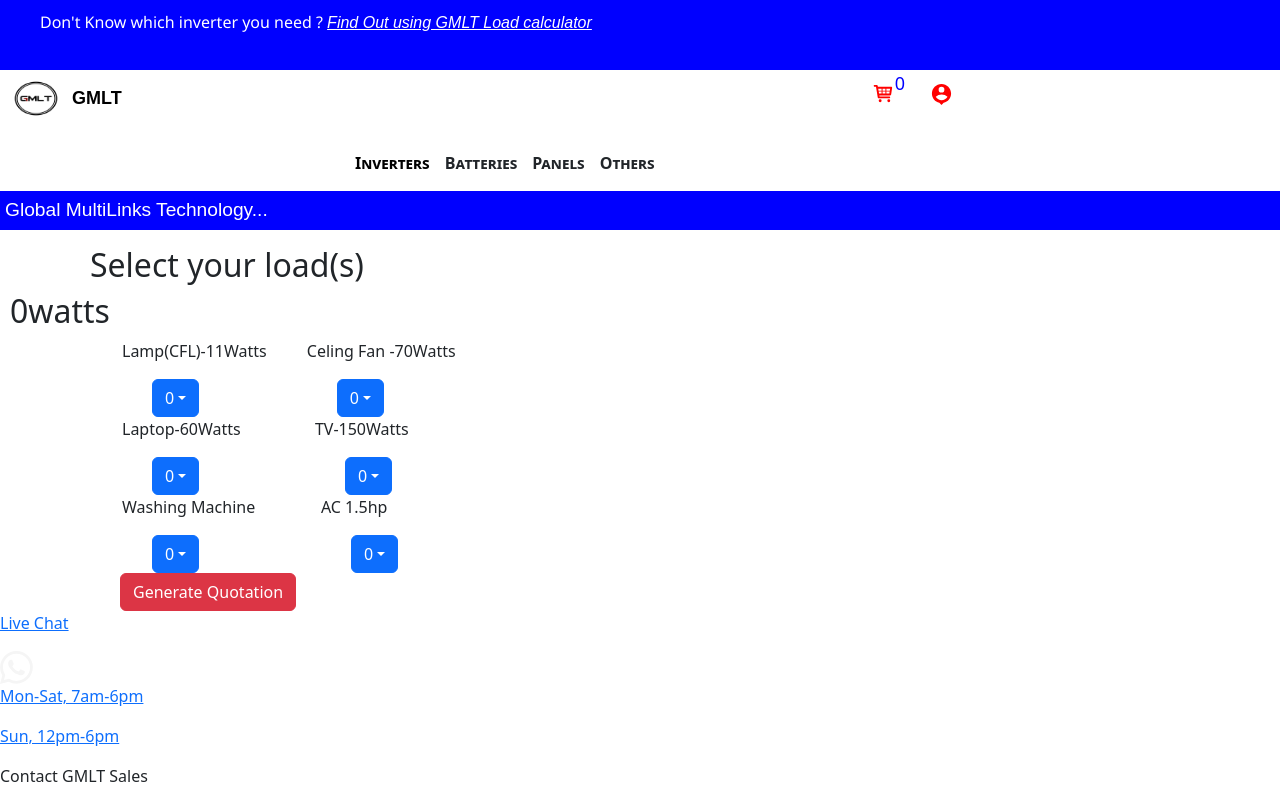
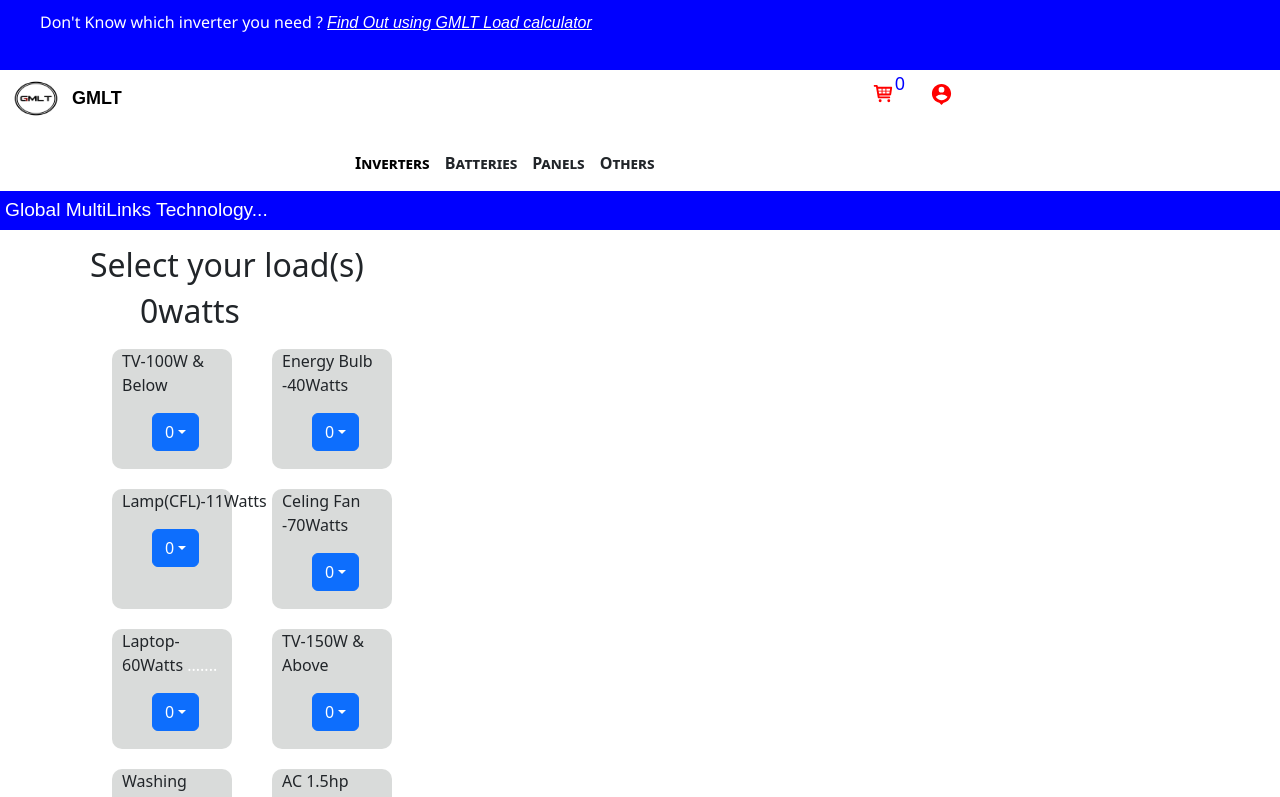
Before and after one commit to Global-Multilink-Technology/globalmultilinktechnology, a React (Create React App) app: page /gmltCalculator in a window 1280 px wide. Shown: the top 797 px of the page. Built offline with nearby package versions, Linux system fonts and the light colour scheme.

Commit message:
updated quotation calculation

```diff
--- a/src/GMLTCalculator/GMLTcalculator.css
+++ b/src/GMLTCalculator/GMLTcalculator.css
@@ -1,4 +1,9 @@
 
+.power
+{
+ margin-left: 145px;
+
+}
 
 @media screen and (max-width: 400px) /* Mobile */
 {
@@ -9,6 +14,10 @@
    .header
    {
       margin-left: 70px;
+   }
+   .headerX
+   {
+      margin-left: 140px;
    }
    .power
    {
@@ -22,6 +31,12 @@
        border-color: black;
        border-radius: 10px;
        margin-left: 20px;
+       width: 120px;
+       height: 120px;
+       border: 20px solid #969696;
+       background: #d9dbda;
+       margin: 10px
+
    }
     .dropdowncontainer
     {
@@ -53,6 +68,11 @@
    {
       margin-left: 90px;
    }
+
+   .headerX
+   {
+      margin-left: 140px;
+   }
    .power
    {
     margin-left: 155px;
@@ -65,6 +85,11 @@
        border-color: black;
        border-radius: 10px;
        margin-left: 30px;
+       width: 120px;
+       height: 120px;
+       border: 20px solid #969696;
+       background: #d9dbda;
+       margin: 10px
    }
     .dropdowncontainer
     {
--- a/src/GMLTCalculator/gmltCalculator.jsx
+++ b/src/GMLTCalculator/gmltCalculator.jsx
@@ -18,32 +18,33 @@
     const [Fan,setFan] = useState(0);
     const [Laptop_60W,setLaptop_60W] = useState(0);
     const [TV_150W,setTV_150W] = useState(0);
+    const [TV_100WBELOW,setTV_100WBELOW] = useState(0);
     const [AC_1_5hp,setAC_1_5hp] = useState(0);
     const [WashingMachine_300W,setWashigMachine_300W] = useState(0);
 
     const updateWashingMachine_300W = (data)=>
     {
         setWashigMachine_300W(data)
-        setLoad((CFL_14W*14)+(Fan*70)+(Laptop_60W*60)+(TV_150W*150)+(AC_1_5hp*1118.55)+(data*300))
+        setLoad((CFL_14W*14)+(Fan*70)+(Laptop_60W*60)+(TV_150W*300)+(TV_100WBELOW*100)+(AC_1_5hp*1118.55)+(data*300))
 
     }
     const updateAC_1_5hp = (data)=>
     {
         setAC_1_5hp(data)
-        setLoad((CFL_14W*14)+(Fan*70)+(Laptop_60W*60)+(TV_150W*150)+(data*1118.55)+(WashingMachine_300W*300))
+        setLoad((CFL_14W*14)+(Fan*70)+(Laptop_60W*60)+(TV_150W*300)+(TV_100WBELOW*100)+(data*1118.55)+(WashingMachine_300W*300))
 
     }
     const updateCFL_14W = (data)=>
     {
         setCFL_14W(data)
-        setLoad((data*14)+(Fan*70)+(Laptop_60W*60)+(TV_150W*150)+(AC_1_5hp*1118.55)+(WashingMachine_300W*300))
+        setLoad((data*14)+(Fan*70)+(Laptop_60W*60)+(TV_150W*300)+(TV_100WBELOW*100)+(AC_1_5hp*1118.55)+(WashingMachine_300W*300))
 
     }
 
     const updateFan = (data)=>
     {
         setFan(data)
-        setLoad((CFL_14W*14)+(data*70)+(Laptop_60W*60)+(TV_150W*150)+(AC_1_5hp*1118.55)+(WashingMachine_300W*300))
+        setLoad((CFL_14W*14)+(data*70)+(Laptop_60W*60)+(TV_150W*300)+(TV_100WBELOW*100)+(AC_1_5hp*1118.55)+(WashingMachine_300W*300))
     }
 
     const updateTV_150W = (data)=>
@@ -55,23 +56,45 @@
     const updateLaptop_60W = (data)=>
     {
         setLaptop_60W(data)
-        setLoad((CFL_14W*14)+(Fan*70)+(data*60)+(TV_150W*150)+(AC_1_5hp*1118.55)+(WashingMachine_300W*300))
+        setLoad((CFL_14W*14)+(Fan*70)+(data*60)+(TV_150W*300)+(TV_100WBELOW*100)+(AC_1_5hp*1118.55)+(WashingMachine_300W*300))
     }
 
-
+    const updateTV100WBELOW = (data)=>
+    {
+        setTV_100WBELOW(data)
+        setLoad((CFL_14W*14)+(Fan*70)+(Laptop_60W*60)+(TV_150W*300)+(data*100)+(AC_1_5hp*1118.55)+(WashingMachine_300W*300))
+    }
 
    return(
     <div>
       <HomeHeader />
       <h2 className="header">Select your load(s)</h2>
-      <h2 className="power">{load}watts</h2>
+      <h2 className="headerX">{load}watts</h2>
       <div className="container">
+
+        <div className="box">
+        <p className="loadText"> TV-100W & Below</p>
+        <DropdownButton  className="dropdowncontainer" id="dropdown-basic-button" title={CFL_14W}>
+           {NumberOfCFL50W.map((data)=><Dropdown.Item onClick={()=>updateTV100WBELOW(data.id)}>{data.id}</Dropdown.Item>)}
+        </DropdownButton>
+        </div>
+
+        <div className="box">
+        <p className="loadText">Energy Bulb -40Watts</p>
+        <DropdownButton  className="dropdowncontainer" id="dropdown-basic-button" title={Fan}>
+           {NumberOfCFL50W.map((data)=><Dropdown.Item onClick={()=>updateFan(data.id)}>{data.id}</Dropdown.Item>)}
+        </DropdownButton>
+        </div>
+        </div>
+      <div className="container">
+
       <div className="box">
       <p className="loadText">Lamp(CFL)-11Watts</p>
       <DropdownButton  className="dropdowncontainer" id="dropdown-basic-button" title={CFL_14W}>
          {NumberOfCFL50W.map((data)=><Dropdown.Item onClick={()=>updateCFL_14W(data.id)}>{data.id}</Dropdown.Item>)}
       </DropdownButton>
       </div>
+
       <div className="box">
       <p className="loadText">Celing Fan -70Watts</p>
       <DropdownButton  className="dropdowncontainer" id="dropdown-basic-button" title={Fan}>
@@ -87,7 +110,7 @@
       </DropdownButton>
       </div>
       <div className="box">
-      <p className="loadText">TV-150Watts</p>
+      <p className="loadText">TV-150W & Above</p>
       <DropdownButton  className="dropdowncontainer" id="dropdown-basic-button" title={TV_150W}>
          {NumberOfCFL50W.map((data)=><Dropdown.Item onClick={()=>updateTV_150W(data.id)}>{data.id}</Dropdown.Item>)}
       </DropdownButton>
```
